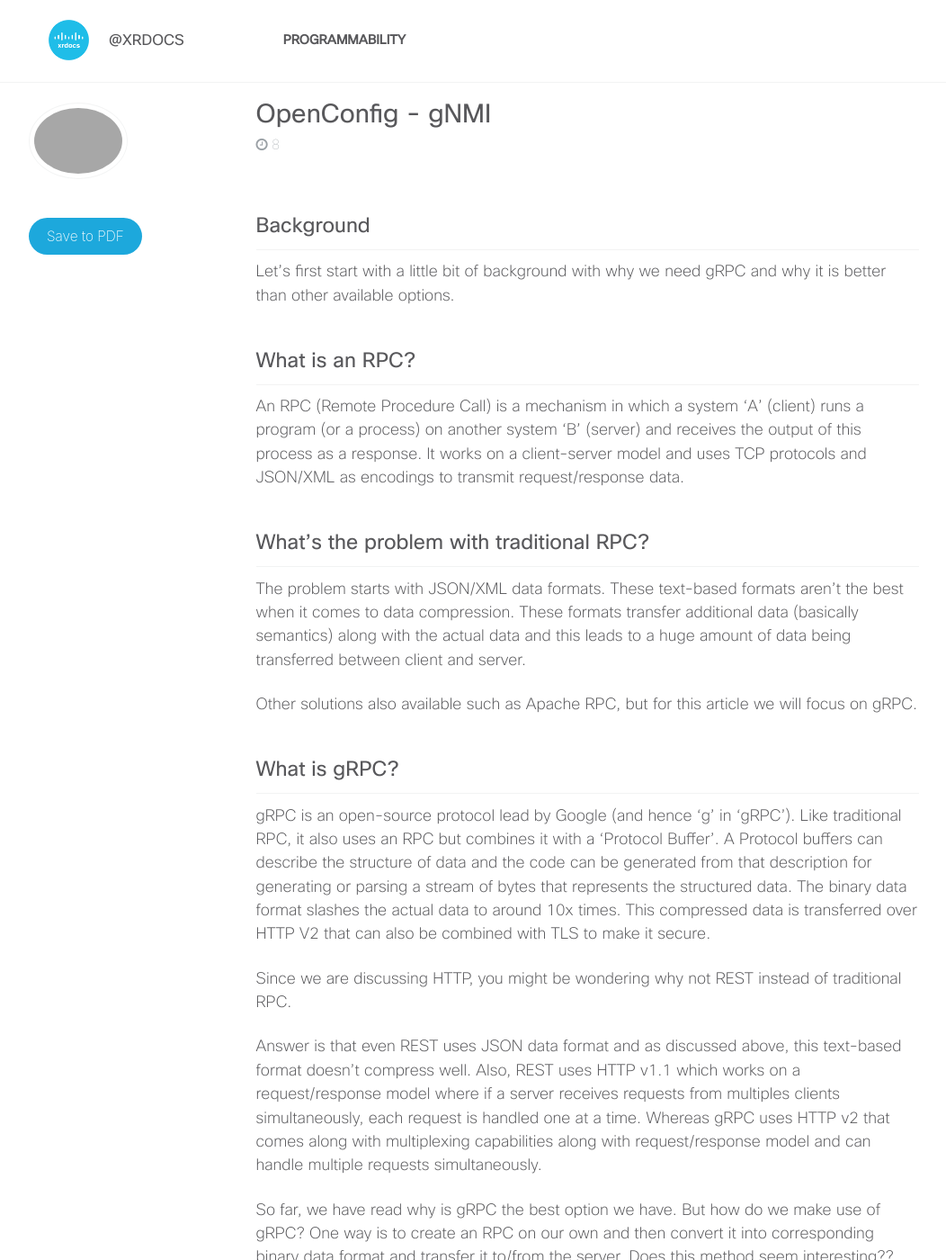
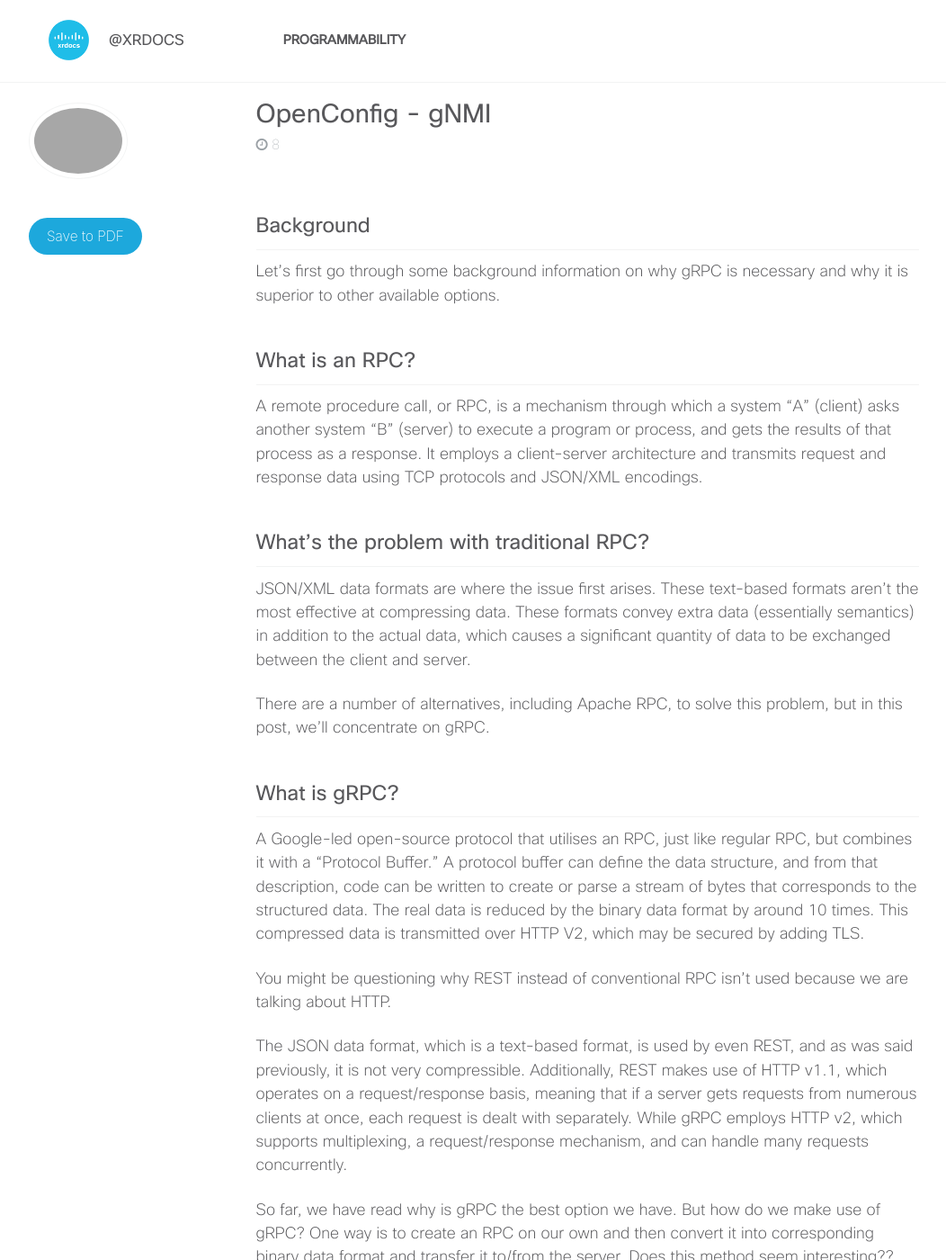
Before and after one commit to xrdocs/programmability, a Jekyll site: the page built from _blogs/2022-08-16-rahul-gnmi.md, in a window 1280 px wide and 1400 px high. Shown: the whole window at 90% size, without its empty margins (12-1064 px from the left). Built offline with Jekyll 4.4.1, drawn with Linux system fonts in a browser that asks for light colours; comment, search, counter and statistics services are not loaded; some of the changed text lies outside the part shown.

Commit message:
Update 2022-08-16-rahul-gnmi.md

```diff
--- a/_blogs/2022-08-16-rahul-gnmi.md
+++ b/_blogs/2022-08-16-rahul-gnmi.md
@@ -10,43 +10,43 @@ position: hidden
 ---
 # Background
 
-Let’s first start with a little bit of background with why we need gRPC and why it is better than other available options.
+Let's first go through some background information on why gRPC is necessary and why it is superior to other available options.
 
 # What is an RPC?
 
-An RPC (Remote Procedure Call) is a mechanism in which a system 'A' (client) runs a program (or a process) on another system 'B' (server) and receives the output of this process as a response. It works on a client-server model and uses TCP protocols and JSON/XML as encodings to transmit request/response data.
+A remote procedure call, or RPC, is a mechanism through which a system "A" (client) asks another system "B" (server) to execute a program or process, and gets the results of that process as a response. It employs a client-server architecture and transmits request and response data using TCP protocols and JSON/XML encodings.
 
 # What's the problem with traditional RPC?
 
-The problem starts with JSON/XML data formats. These text-based formats aren't the best when it comes to data compression. These formats transfer additional data (basically semantics) along with the actual data and this leads to a huge amount of data being transferred between client and server.
+JSON/XML data formats are where the issue first arises. These text-based formats aren't the most effective at compressing data. These formats convey extra data (essentially semantics) in addition to the actual data, which causes a significant quantity of data to be exchanged between the client and server.
 
-Other solutions also available such as Apache RPC, but for this article we will focus on gRPC.
+There are a number of alternatives, including Apache RPC, to solve this problem, but in this post, we'll concentrate on gRPC.
 
 # What is gRPC?
 
-gRPC is an open-source protocol lead by Google (and hence 'g' in 'gRPC'). Like traditional RPC, it also uses an RPC but combines it with a 'Protocol Buffer'. A Protocol buffers can describe the structure of data and the code can be generated from that description for generating or parsing a stream of bytes that represents the structured data. The binary data format slashes the actual data to around 10x times. This compressed data is transferred over HTTP V2 that can also be combined with TLS to make it secure.
+A Google-led open-source protocol that utilises an RPC, just like regular RPC, but combines it with a "Protocol Buffer." A protocol buffer can define the data structure, and from that description, code can be written to create or parse a stream of bytes that corresponds to the structured data. The real data is reduced by the binary data format by around 10 times. This compressed data is transmitted over HTTP V2, which may be secured by adding TLS.
 
-Since we are discussing HTTP, you might be wondering why not REST instead of traditional RPC.
+You might be questioning why REST instead of conventional RPC isn't used because we are talking about HTTP.
 
-Answer is that even REST uses JSON data format and as discussed above, this text-based format doesn't compress well. Also, REST uses HTTP v1.1 which works on a request/response model where if a server receives requests from multiples clients simultaneously, each request is handled one at a time. Whereas gRPC uses HTTP v2 that comes along with multiplexing capabilities along with request/response model and can handle multiple requests simultaneously.
+The JSON data format, which is a text-based format, is used by even REST, and as was said previously, it is not very compressible. Additionally, REST makes use of HTTP v1.1, which operates on a request/response basis, meaning that if a server gets requests from numerous clients at once, each request is dealt with separately. While gRPC employs HTTP v2, which supports multiplexing, a request/response mechanism, and can handle many requests concurrently.
 
 So far, we have read why is gRPC the best option we have. But how do we make use of gRPC? One way is to create an RPC on our own and then convert it into corresponding binary data format and transfer it to/from the server. Does this method seem interesting?? because creating is an RPC is 'very easy'. Another method is to have an interface that creates RPCs for us and handle their conversion into corresponding data bytes at the client as well as at server.
 
 And that's when gNMI comes into the role.
 
-'gNMI' or 'gRPC Network Management Interface' is an interface that uses gRPC to communicate with devices and manages RPCs and data conversions that take place during the communication (JSON to binary and vice-versa). It provides us following 4 functions that use gRPC at their base:
+The "gNMI" or "gRPC Network Management Interface" is an interface that uses Protocol Buffer to handle data translation (JSON to binary and vice versa) and provides RPCs to control network devices. It gives us the following four functions, all of which are based on gRPC:
 
-**1. Capabilities:** To retrieve all the YANG modules present on the device. We use these modules to use upcoming functions.
+**1. Capabilities:** To obtain every YANG module that is installed on the device. In order to use forthcoming functions, we require these modules.
 
-**2. Get:**  To retrieve a operational data corresponding to the YANG module.
+**2. Get:**   To obtain operational data related to the YANG module.
 
-**3. Set:**  To make configurational changes on the device using a YANG module. You should know the data structure of this YANG module to use this functionality.
+**3. Set:** To use a YANG module to update the device's settings. To utilize this capability, you must be familiar with the YANG module's data structure.
 
 **4. Subscribe:** To stream operational data corresponding to a particular YANG module at a given cadence. Ideally this cadence should not be less than 30 seconds. It might vary depending on the situation.
 
-After reading the stuff above, you now have an overview of why gRPC has an edge over traditional RPC, why do we need gNMI and what are its functionalities. But as said, we learn more when we perform what we read. And now it's time to leverage what we have learned/read so far and get our hands dirty.
+After reading the abovementioned material, you now have a general understanding of gRPC's advantages over regular RPC, the needs for gNMI, and its features. But as said, applying what we read helps us learn more. It's time to put what we have learned and read thus far to use and get our hands dirty.
 
-Since we are using gRPCs that uses HTTP2.0, we can make our connection secure using TLS. For now, let’s start without TLS. Also, we have 2 opensource gNMI clients namely '**pygnmi**' and '**gnmic**'. We will start with 'pygnmi' for now.
+Since we are utilizing gRPCs, which employs HTTP 2.0, we may utilize TLS to protect our connection. Let's begin without TLS for now. Additionally, we have two open-source gNMI clients, 'pygnmi' and 'gnmic'. For now, we'll start with 'pygnmi'.
 
 # 'pygnmi' without TLS:
 
```
Also changed, not shown: other parts of _blogs/2022-08-16-rahul-gnmi.md (+1 -1 lines).
